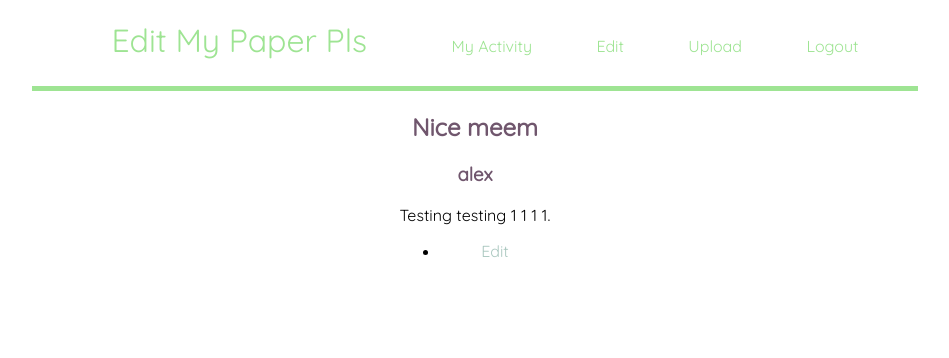
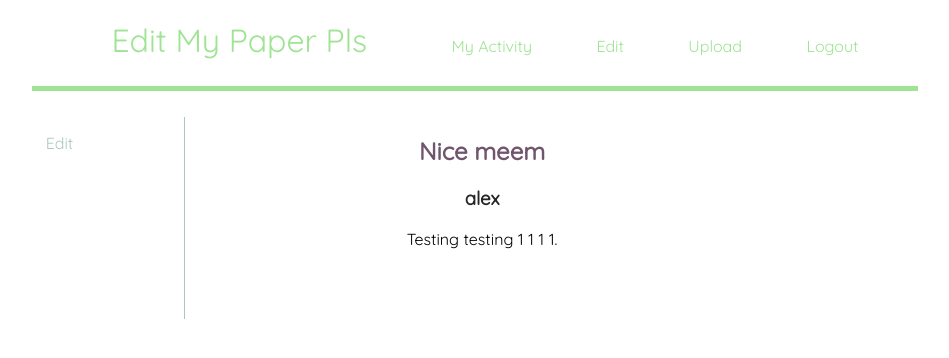
Before and after one commit to QuietImCoding/EditMyPaperPls, a Flask app: page /essay/0 in a window 1280 px wide. Shown: the top 358 px of the page, without its empty margins (165-1114 px from the left). Run offline with Flask 2, Linux system fonts and the light colour scheme.

Commit message:
boom essay page

```diff
--- a/static/css/style.css
+++ b/static/css/style.css
@@ -55,8 +55,11 @@ a h1{
     padding: 20px;
     color: #9EE493;
 }
-h2,h3{
+h2{
     color:#70566D;
+}
+h3{
+    color: #272727;
 }
 a h2{
     color: #ABC8C0;
@@ -81,6 +84,34 @@ a{
 p{
 
 }
-#content{
+ul{
+    text-decoration: none;
+}
+li{
+    text-decoration: none;
+    list-style:none;
 
 }
+#essay{
+    min-height:100%;
+    text-align:center;
+    display: grid;
+    grid-area-template: "editpls"  "show" ;
+    grid-template-columns:  25% 75%;
+    grid-template-rows: 100%;
+    grid-gap: 10px;
+    margin: 20px;
+}
+#editpls{
+    border-right: 1px solid #ABC8C0;
+}
+#show{
+    align-left;
+}
+#wow{
+    width:66%;
+}
+#content{
+    margin-left:40px;
+    margin-right:40px;
+}
--- a/templates/essay.html
+++ b/templates/essay.html
@@ -2,15 +2,8 @@
 {% extends "layout.html" %}
 {% block page %}Essay{% endblock %}
 {% block content %}
-<div style="display: inline-block;">
-    <div style="width=70%;">
-        <h2>{{essay["title"]}}</h2>
-        <h3>{{essay["author"]}}</h3>
-        <div>
-            <p>{{essay["contents"]}}</p>
-        </div>
-    </div>
-    <div style="width=30%;">
+<div id="essay">
+    <div id="editpls">
          <ul>
         {% for edit in edits %}
         <li> <a href="" id="{{edit['author']}}" onclick="showedit">{{edit['author']}}</a> </li>
@@ -18,6 +11,18 @@
              <li><a href="">Edit</a></li>
     </ul>
     </div>
+    <div id="show">
+        <div id="wow">
+            <h2>{{essay["title"]}}</h2>
+            <h3>{{essay["author"]}}</h3>
+             <div>
+            <p>{{essay["contents"]}}</p>
+             </div>
+        </div>
+
+    </div>
+    <div id="blank"></div>
+
 </div>
 
 {% endblock %}
```
